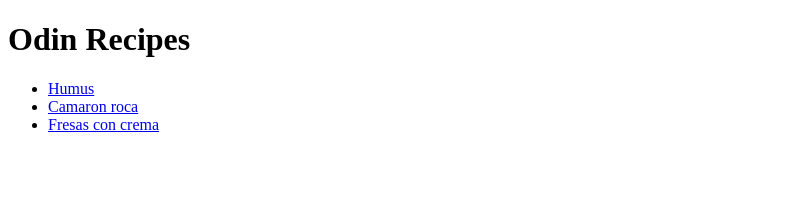
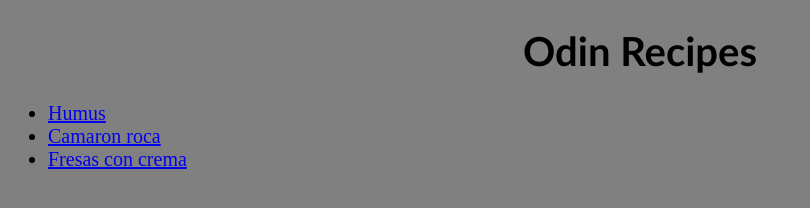
Before and after one commit to RyanSalvador/odin-recipes, a plain HTML site: page index.html in a window 1280 px wide. Shown: the whole page, without its empty margins (0-810 px from the left). Drawn offline with Linux system fonts and the light colour scheme.

Commit message:
Add style.css file and linking to every html file

```diff
--- a/index.html
+++ b/index.html
@@ -4,10 +4,11 @@
     <meta charset="UTF-8">
     <meta name="viewport" content="width=device-width, initial-scale=1.0">
     <title>Odin Recipes</title>
+    <link rel="StyleSheet" href="style.css">
 </head>
 <body>
-    <h1>Odin Recipes</h1>
-    <ul>
+    <h1 class="Encabezado">Odin Recipes</h1>
+    <ul class="lista">
         <li> <a href="recipes/humus.html">Humus</a></li>
         <li><a href="recipes/camaron-roca.html">Camaron roca</a></li>
         <li><a href="recipes/fresas-con-crema.html">Fresas con crema</a></li>
--- /dev/null
+++ b/style.css
@@ -0,0 +1,13 @@
+body{
+    background-color: grey;
+}
+.Encabezado {
+    text-align: center;
+    font-family: 'Gill Sans', 'Gill Sans MT', Calibri, 'Trebuchet MS', sans-serif;
+    font-size: 40px;
+
+}
+.lista{
+    color: black;
+    font-size: 20px;
+}
```
Also changed, not shown: recipes/camaron-roca.html (+1 -0 lines), recipes/fresas-con-crema.html (+1 -0 lines), recipes/humus.html (+1 -0 lines).
